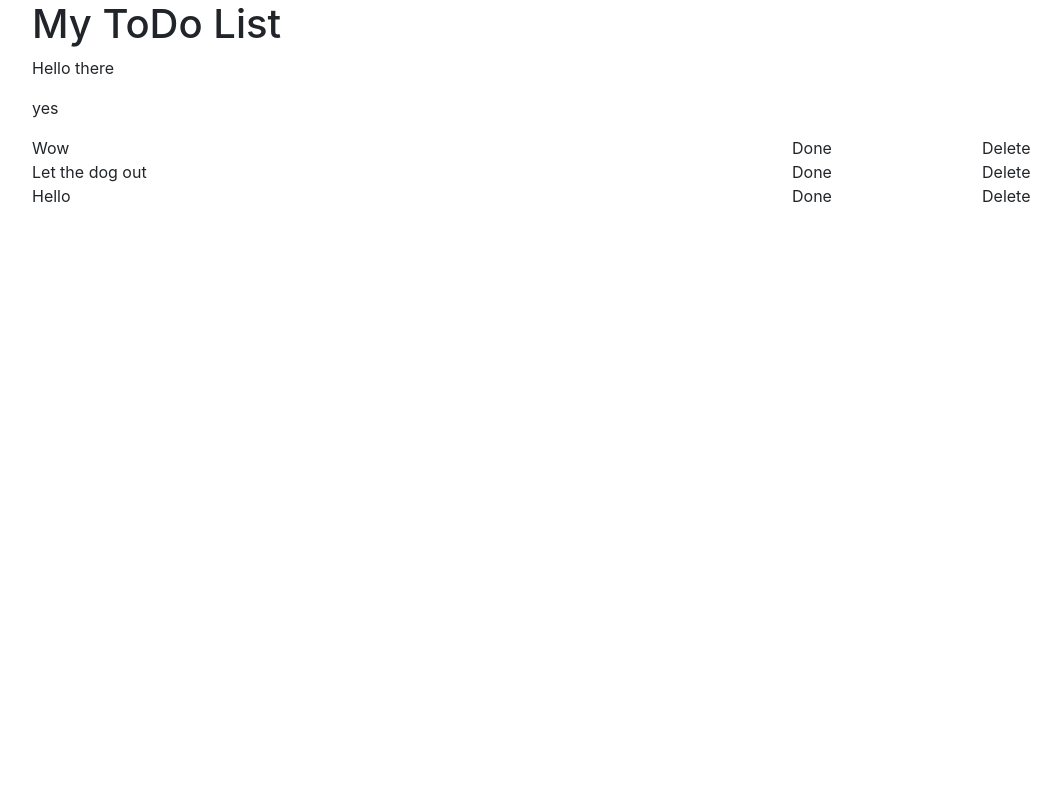
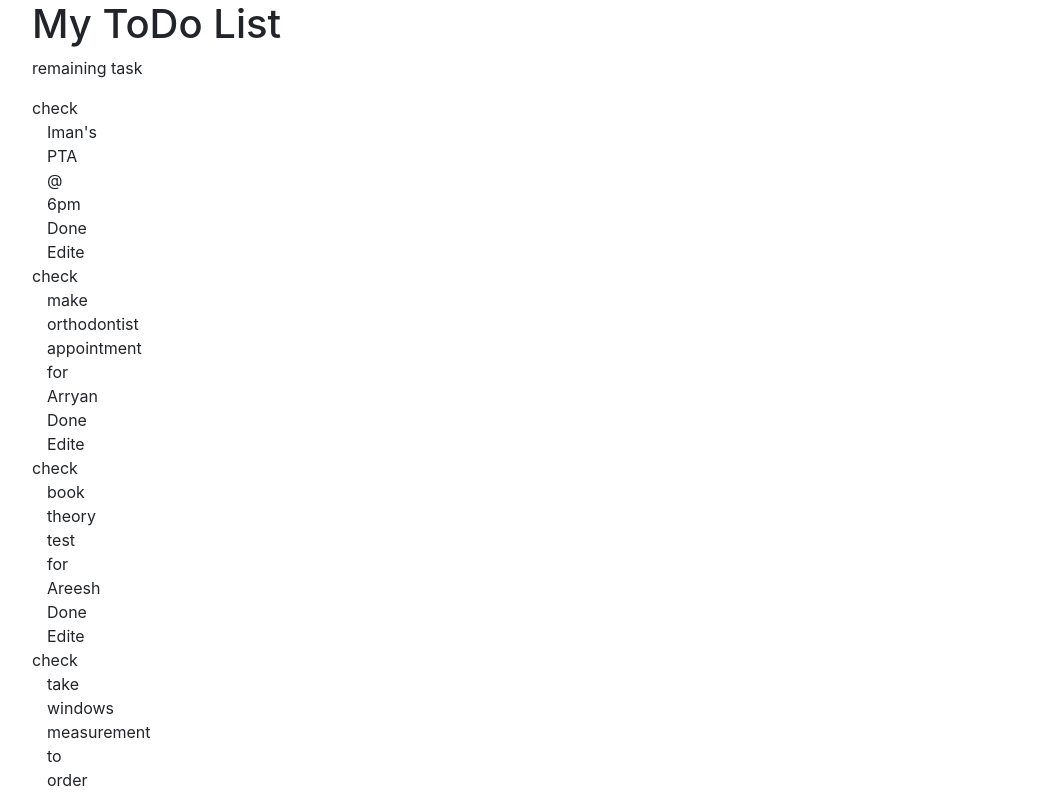
Before and after one commit to shazia5/todo_app_fronted, a React (Create React App) app: page / in a window 1280 px wide. Shown: the top 795 px of the page, without its empty margins (53-1114 px from the left). Built offline with nearby package versions, Linux system fonts and the light colour scheme.

Commit message:
long lis of words

```diff
--- a/src/App.js
+++ b/src/App.js
@@ -8,11 +8,13 @@ function App() {
   return (
  <div className="container">
  <Header />
- <Intro introDescription ="Hello there"/>
- <Intro introDescription ="yes"/>
- <Task taskDescription="Wow"/>
- <Task taskDescription="Let the dog out "/>
- <Task taskDescription="Hello"/>
+ <Intro introDescription ="remaining task"/>
+
+ <Task taskDescription="Iman's PTA @ 6pm"/>
+ <Task taskDescription="make orthodontist appointment for Arryan"/>
+ <Task taskDescription="book theory test for Areesh"/>
+ <Task taskDescription="take windows measurement to order curtain "/>
+ <Task taskDescription="pick up prescription from GP"/>
  </div>
   );
 }
--- a/src/components/Task.js
+++ b/src/components/Task.js
@@ -3,7 +3,10 @@ class Task extends React.Component {
     render(){
         return(
             <div className="row">
-              <div className="col-8">
+            <div className="col-2">
+            check
+
+            <div className="col-6">
               {this.props.taskDescription}
             </div>
 
@@ -11,7 +14,8 @@ class Task extends React.Component {
             Done
               </div>
             <div className="col-2">
-            Delete
+            Edite
+            </div>
             </div>
             </div>
 
```
Also changed, not shown: public/index.html (+2 -8 lines).
